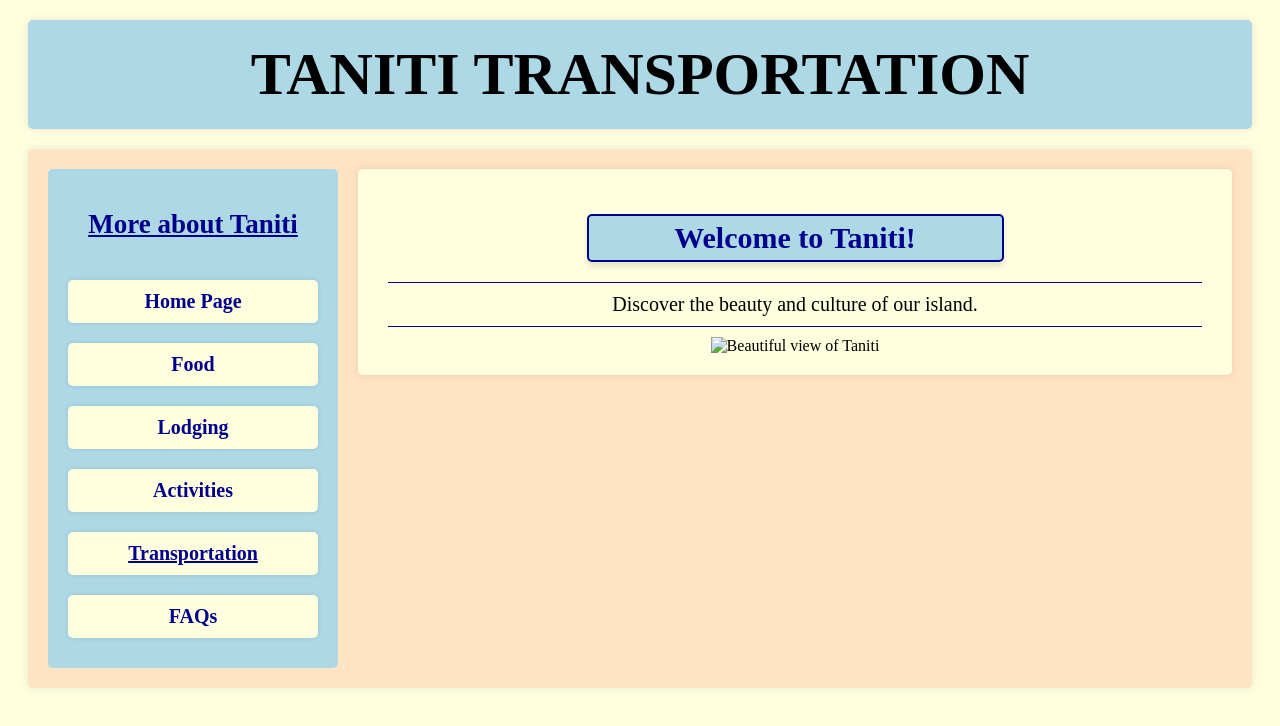
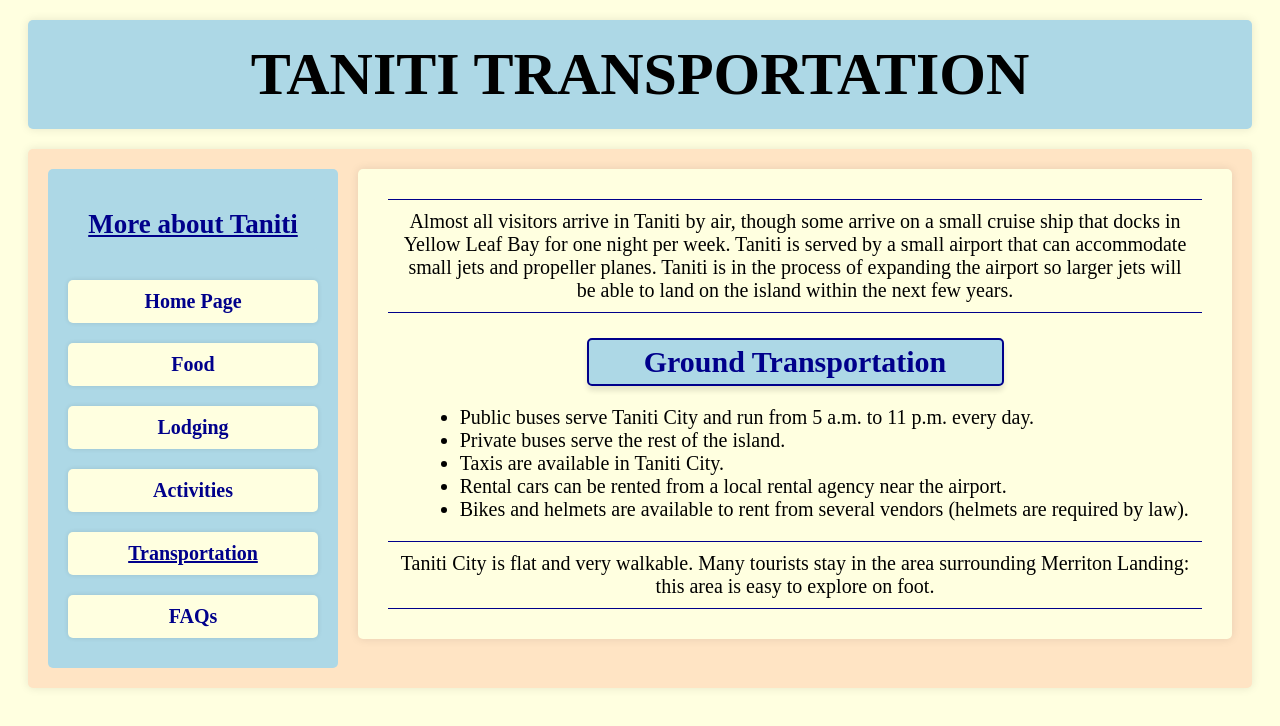
Before and after one commit to ref3-education/D479-UX, a plain HTML site: page transportation.html in a window 1280 px wide. Drawn offline with Linux system fonts and the light colour scheme.

Commit message:
Complete transportation page

```diff
--- a/style.css
+++ b/style.css
@@ -104,3 +104,6 @@ nav > ul > li > a {
     margin-left: 33%;
     font-size: 20px;
 }
+#transportation-list {
+    margin-left: 5%;
+}
--- a/transportation.html
+++ b/transportation.html
@@ -23,9 +23,18 @@
         </nav>
         <div class="content">
             <div class = "content-section">
-                <h2>Welcome to Taniti!</h2>
-                <p>Discover the beauty and culture of our island.</p>
-                <img src="images/taniti.jpg" alt="Beautiful view of Taniti" width="600" height="400">
+                <p>Almost all visitors arrive in Taniti by air, though some arrive on a small cruise ship that docks in Yellow Leaf Bay
+                    for one night per week. Taniti is served by a small airport that can accommodate small jets and propeller planes.
+                    Taniti is in the process of expanding the airport so larger jets will be able to land on the island within the next few years. </p>
+                <h2>Ground Transportation</h2>
+                <ul id="transportation-list">
+                    <li>Public buses serve Taniti City and run from 5 a.m. to 11 p.m. every day.</li>
+                    <li>Private buses serve the rest of the island.</li>
+                    <li>Taxis are available in Taniti City.</li>
+                    <li>Rental cars can be rented from a local rental agency near the airport.</li>
+                    <li>Bikes and helmets are available to rent from several vendors (helmets are required by law).</li>
+                </ul>
+                <p>Taniti City is flat and very walkable. Many tourists stay in the area surrounding Merriton Landing: this area is easy to explore on foot.</p>
             </div>
         </div>
     </div>
```
